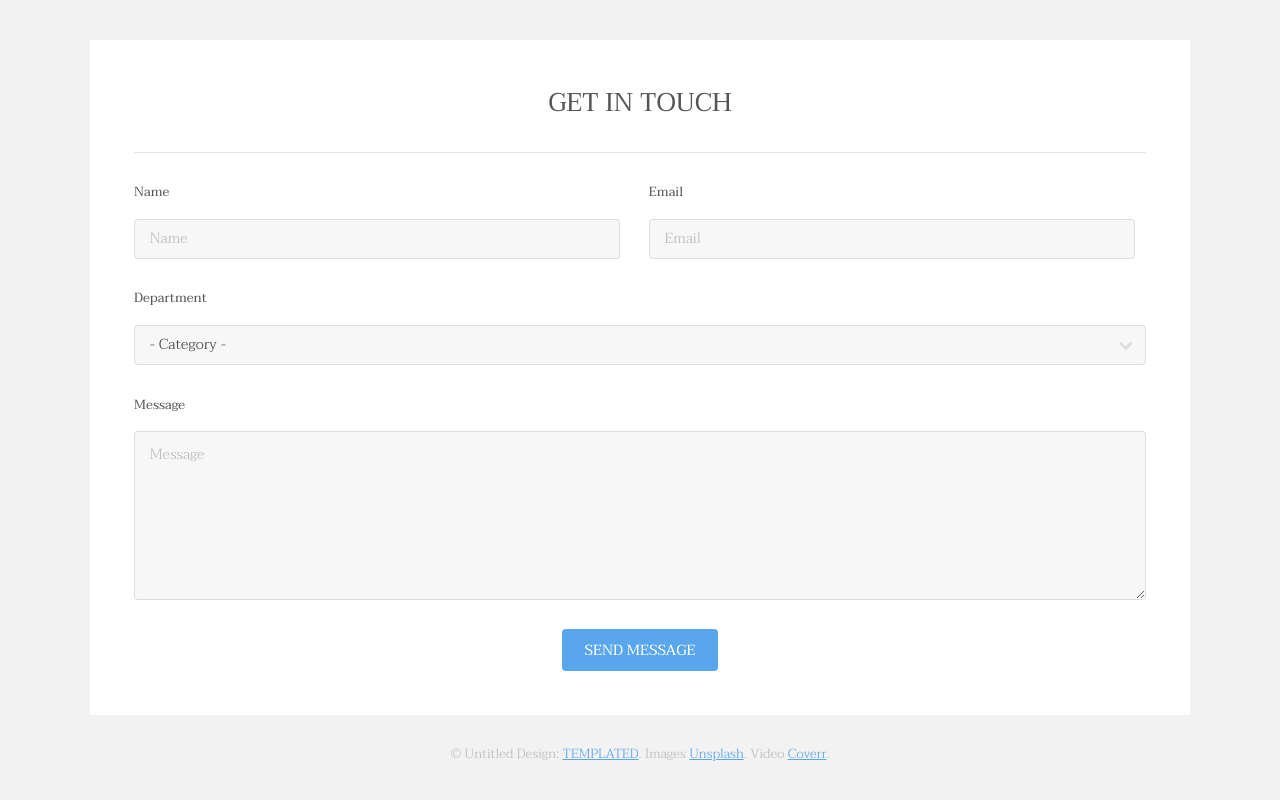
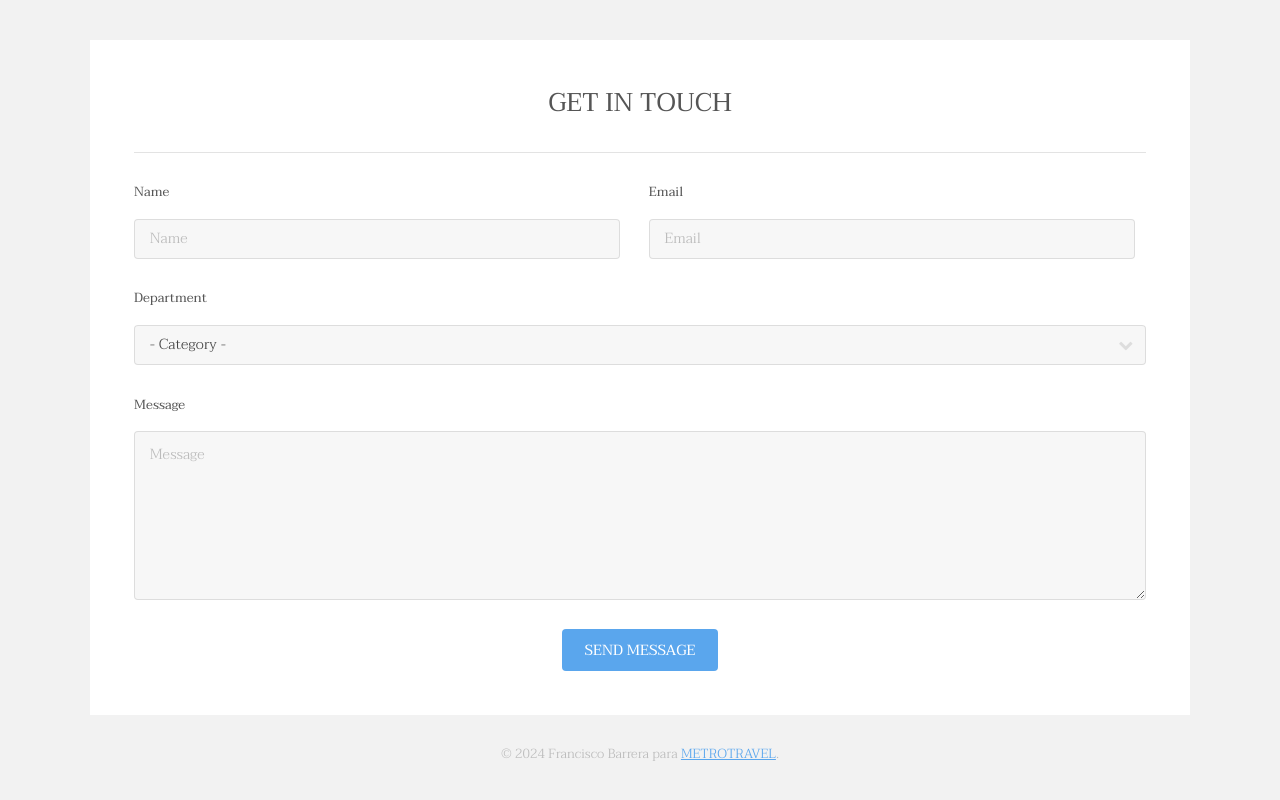
Before and after one commit to franchescoba/REP_04_METROPOLITA, a plain HTML site: page index.html in a window 1280 px wide. Shown: the part 3231-4031 px from the top of the page. Drawn offline with Linux system fonts and the light colour scheme.

Commit message:
cambios en el pie de página por Fran

```diff
--- a/index.html
+++ b/index.html
@@ -194,7 +194,7 @@
 						</div>
 					</section>
 					<div class="copyright">
-						&copy; Untitled Design: <a href="https://templated.co/">TEMPLATED</a>. Images <a href="https://unsplash.com/">Unsplash</a>. Video <a href="http://coverr.co/">Coverr</a>.
+						&copy; 2024 Francisco Barrera para <a href="https://metro.travel/">METROTRAVEL</a>.
 					</div>
 				</div>
 			</footer>
```
